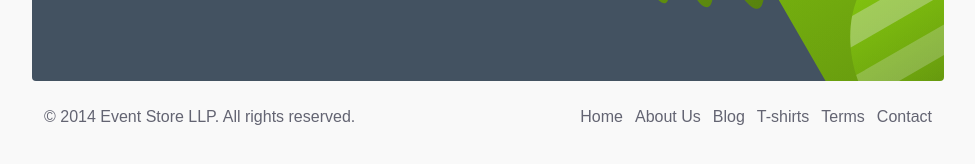
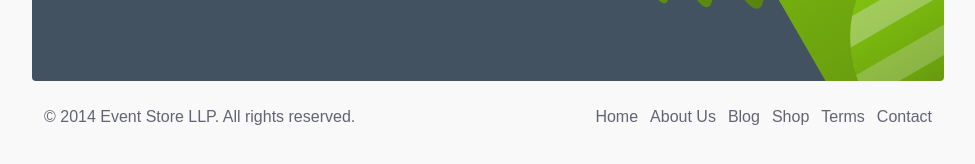
Before and after one commit to sandboxorg/geteventstore.com, a Jekyll site: the page built from index.html, in a window 1280 px wide. Shown: the part 471-635 px from the top of the page, without its empty margins (152-1127 px from the left). Built offline with Jekyll 4.4.1, drawn with Linux system fonts in a browser that asks for light colours; Markdown is read by kramdown in place of the engine named in the settings.

Commit message:
Shop link updated

```diff
--- a/_includes/footer.html
+++ b/_includes/footer.html
@@ -5,7 +5,7 @@
 				<li class="footer__menu__item"><a href="{{ site.url }}">Home</a></li>
 				<li class="footer__menu__item"><a href="{{ site.url }}/about">About Us</a></li>
 				<li class="footer__menu__item"><a href="{{ site.url }}/blog">Blog</a></li>
-				<li class="footer__menu__item"><a href="http://www.redbubble.com/people/eventstore/shop">T-shirts</a></li>
+				<li class="footer__menu__item"><a href="http://www.redbubble.com/people/eventstore/shop">Shop</a></li>
 				<li class="footer__menu__item"><a href="{{ site.url }}/terms">Terms</a></li>
 				<li class="footer__menu__item"><a href="mailto:sales@geteventstore.com">Contact</a></li>
 			</ul>
```
